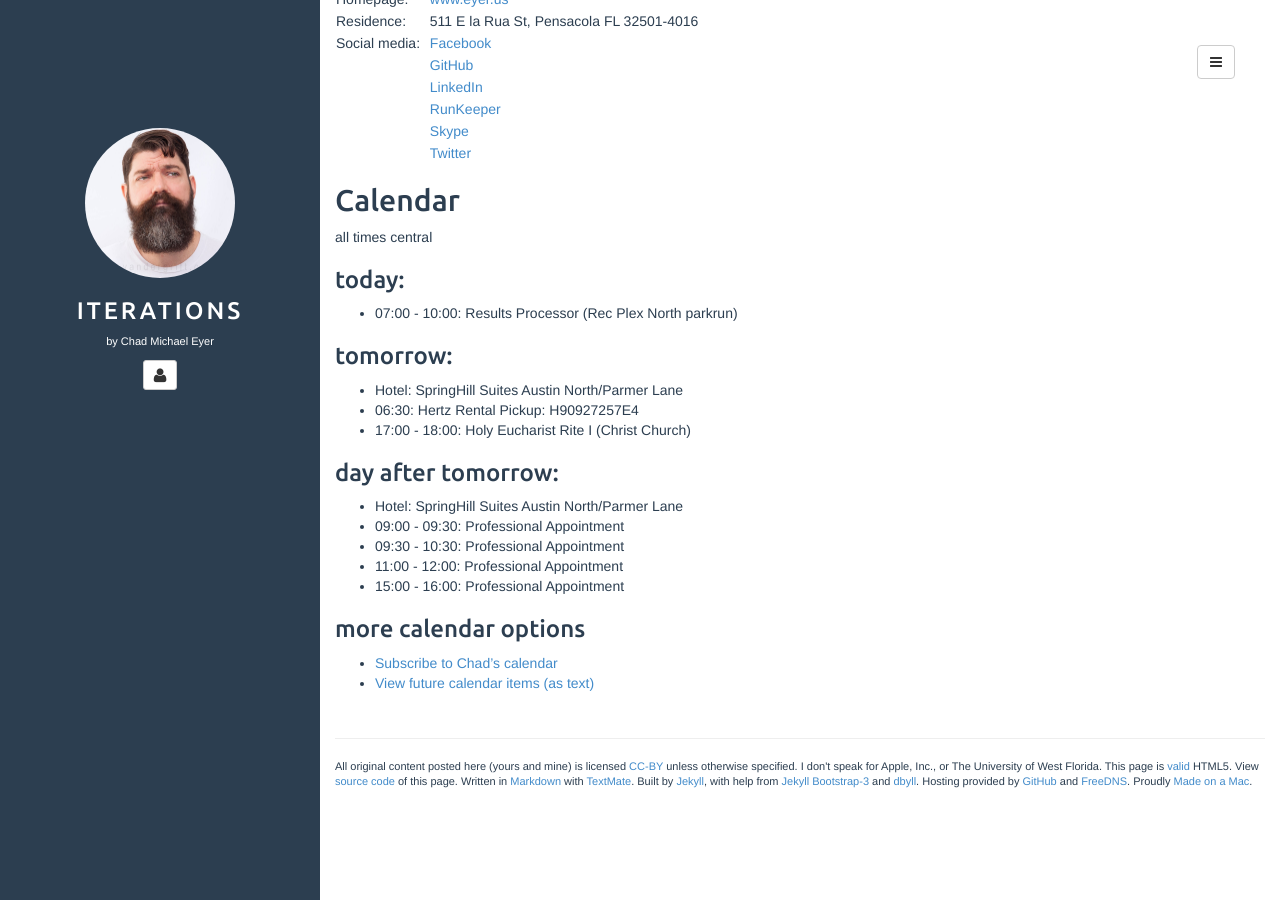
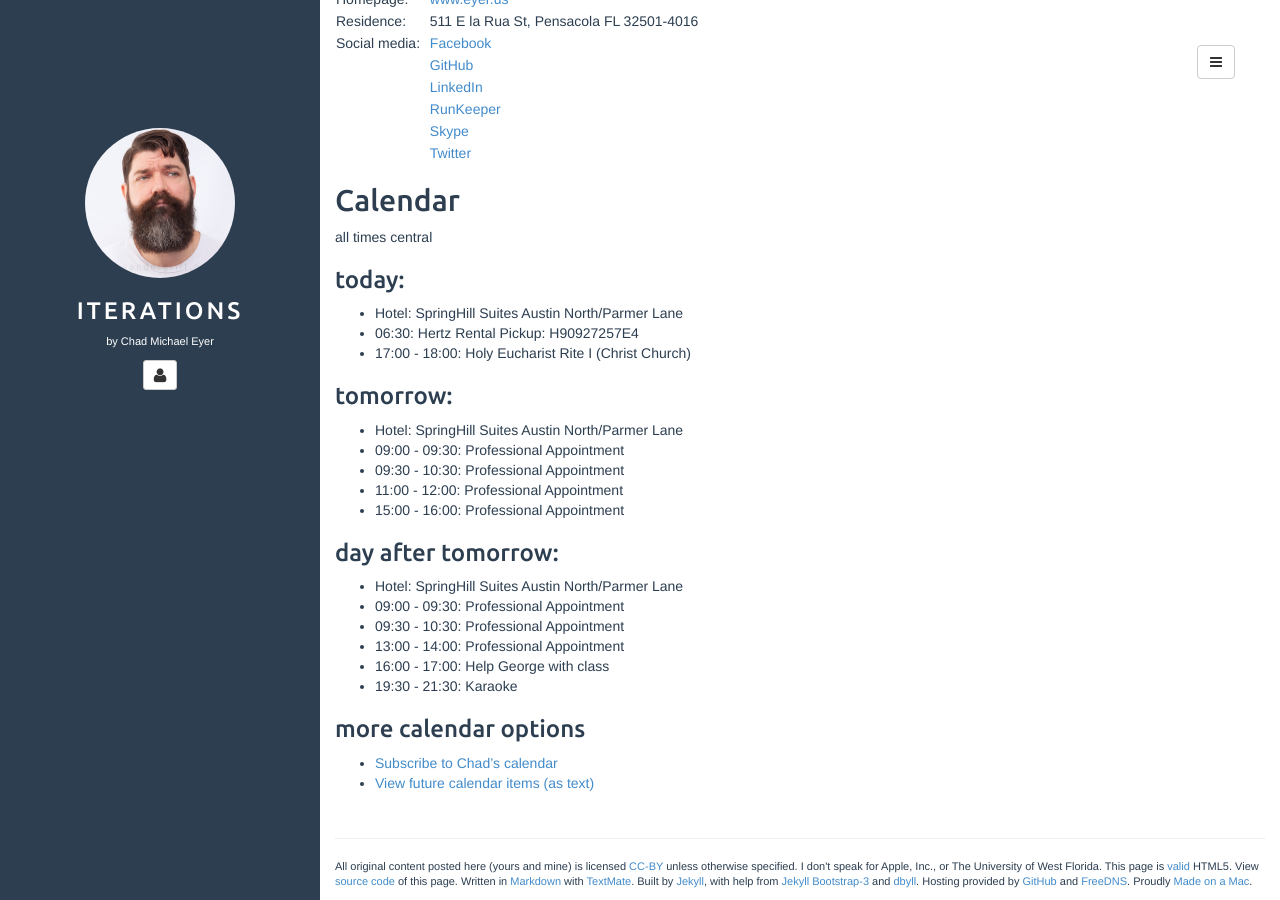
Before and after one commit to chadmichaeleyer/chadmichaeleyer.github.io, a Jekyll site: the page built from about.md, in a window 1280 px wide and 900 px high, scrolled down 1290 px. Built offline with Jekyll 4.4.1, drawn with Linux system fonts in a browser that asks for light colours.

Commit message:
calendar update

```diff
--- a/calendar.markdown
+++ b/calendar.markdown
@@ -2,18 +2,23 @@ all times central
 
 ### today:
 
-* 07:00 - 10:00: Results Processor (Rec Plex North parkrun)
+* Hotel: SpringHill Suites Austin North/Parmer Lane
+* 06:30: Hertz Rental Pickup: H90927257E4
+* 17:00 - 18:00: Holy Eucharist Rite I (Christ Church)
 
 ### tomorrow:
 
 * Hotel: SpringHill Suites Austin North/Parmer Lane
-* 06:30: Hertz Rental Pickup: H90927257E4
-* 17:00 - 18:00: Holy Eucharist Rite I (Christ Church)
+* 09:00 - 09:30: Professional Appointment
+* 09:30 - 10:30: Professional Appointment
+* 11:00 - 12:00: Professional Appointment
+* 15:00 - 16:00: Professional Appointment
 
 ### day after tomorrow:
 
 * Hotel: SpringHill Suites Austin North/Parmer Lane
 * 09:00 - 09:30: Professional Appointment
 * 09:30 - 10:30: Professional Appointment
-* 11:00 - 12:00: Professional Appointment
-* 15:00 - 16:00: Professional Appointment
+* 13:00 - 14:00: Professional Appointment
+* 16:00 - 17:00: Help George with class
+* 19:30 - 21:30: Karaoke
```
Also changed, not shown: calendar-year.markdown (+7 -4 lines), 1 other file.
